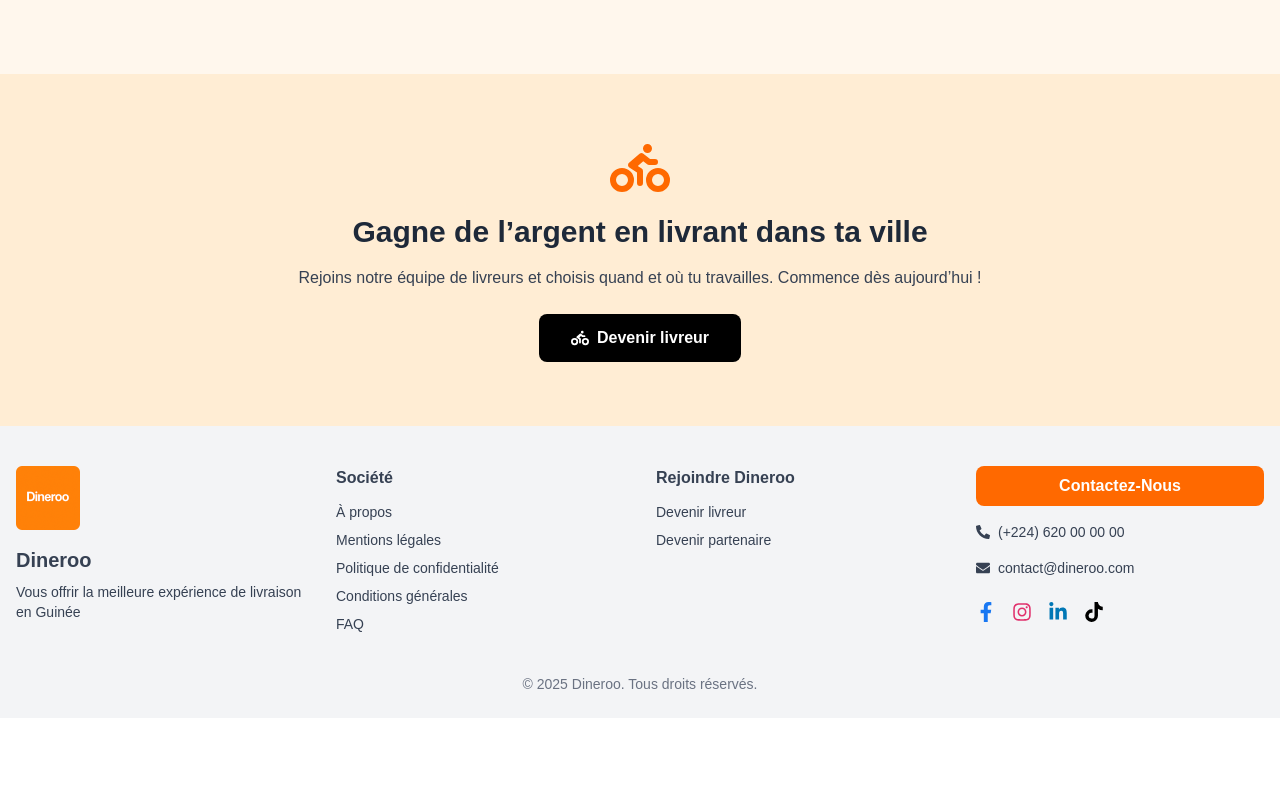
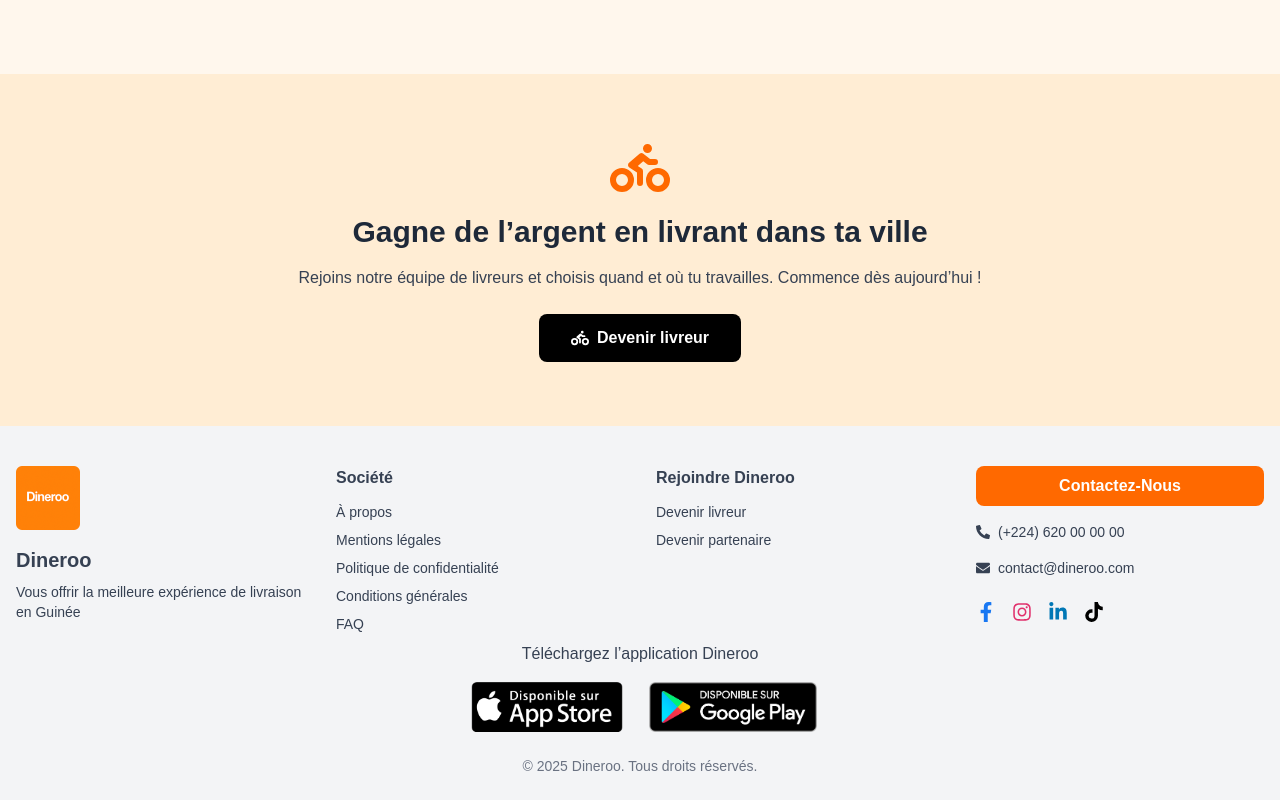
Before and after one commit to dineroo-gn/dineroo-website, a Next.js app: page / in a window 1280 px wide. Shown: the part 2325-3125 px from the top of the page. Before the commit the page ends 3043 px from the top, so only its background shows below. Built offline with nearby package versions, Linux system fonts and the light colour scheme.

Commit message:
Add app store badge in footer

```diff
--- a/src/components/Footer.tsx
+++ b/src/components/Footer.tsx
@@ -1,6 +1,7 @@
 'use client'
 
 import Image from 'next/image'
+import Link from 'next/link'
 import {
   FaFacebookF,
   FaInstagram,
@@ -9,7 +10,8 @@
   FaEnvelope,
 } from 'react-icons/fa'
 import { FaTiktok } from 'react-icons/fa6'
-import Link from 'next/link'
+import StoreBadge from '@/components/common/StoreBadge'
+import { GOOGLE_PLAY_URL, APP_STORE_URL } from '@/utils/urls'
 
 export default function Footer() {
   return (
@@ -27,7 +29,9 @@
             />
           </div>
           <h2 className="text-xl font-bold">Dineroo</h2>
-          <p className="text-sm mt-2">Vous offrir la meilleure expérience de livraison en Guinée</p>
+          <p className="text-sm mt-2">
+            Vous offrir la meilleure expérience de livraison en Guinée
+          </p>
         </div>
 
         <div>
@@ -45,7 +49,7 @@
           <h3 className="font-semibold mb-3">Rejoindre Dineroo</h3>
           <ul className="space-y-2 text-sm">
             <li><Link href="/become-a-driver">Devenir livreur</Link></li>
-            <li><Link href="/partenaire">Devenir partenaire</Link></li>
+            <li><Link href="/become-a-partner">Devenir partenaire</Link></li>
           </ul>
         </div>
 
@@ -73,7 +77,25 @@
         </div>
       </div>
 
-      <div className="text-center text-sm text-gray-500 mt-10">
+      <div className="mt-8 md:mt-2 text-center">
+        <p className="text-base font-medium text-gray-700 mb-4">
+          Téléchargez l’application Dineroo
+        </p>
+        <div className="flex justify-center gap-4 flex-wrap">
+          <StoreBadge
+            href={APP_STORE_URL}
+            src="/assets/stores/app-store-badge.png"
+            alt="Télécharger sur l’App Store"
+          />
+          <StoreBadge
+            href={GOOGLE_PLAY_URL}
+            src="/assets/stores/google-play-badge.png"
+            alt="Disponible sur Google Play"
+          />
+        </div>
+      </div>
+
+      <div className="text-center text-sm text-gray-500 mt-6">
         &copy; {new Date().getFullYear()} Dineroo. Tous droits réservés.
       </div>
     </footer>
--- a/src/components/home/OurPartnersSection.tsx
+++ b/src/components/home/OurPartnersSection.tsx
@@ -30,7 +30,7 @@
   return (
     <section className="bg-white py-12 overflow-hidden">
       <div className="max-w-5xl mx-auto text-center mb-6 px-4">
-        <h2 className="text-3xl font-bold text-gray-800 mb-10">Ils nous font confiance</h2>
+        <h2 className="text-3xl font-bold text-gray-800 mb-10">Nos restaurants partenaires</h2>
       </div>
 
       <div
```
Lines whose indentation alone changed are shown as unchanged.
